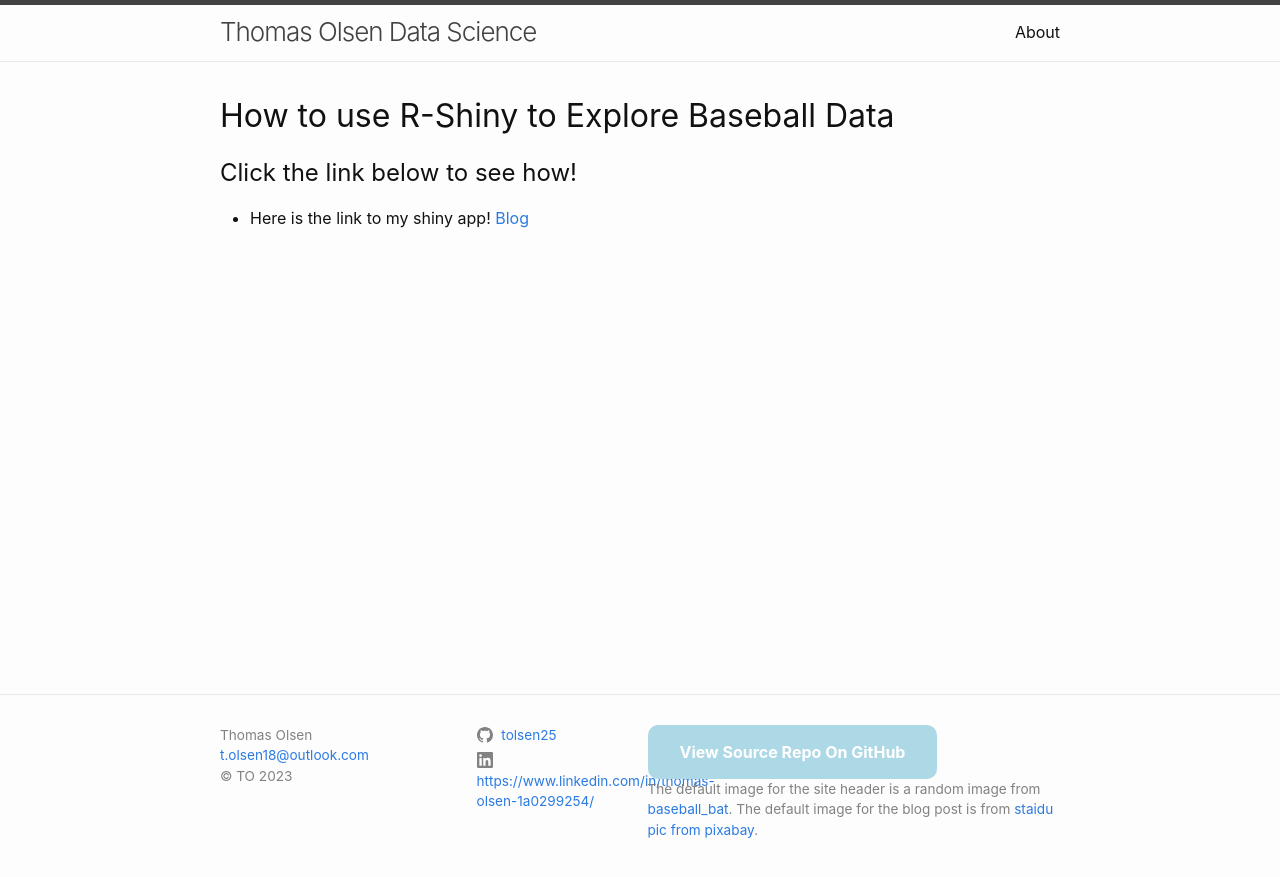
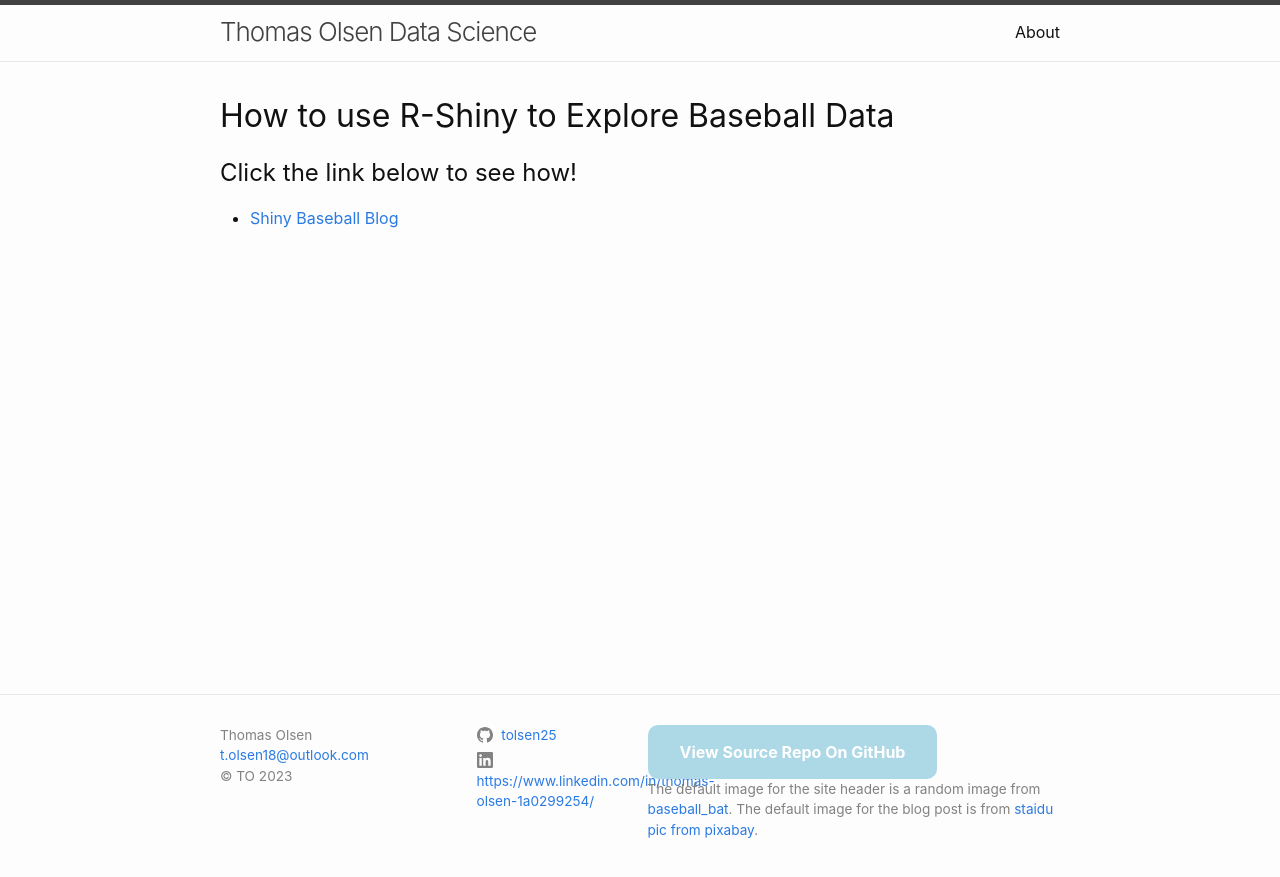
Before and after one commit to tolsen25/tolsen25.github.io, a Jekyll site: the page built from _posts/2023-10-12-shiny-blog.md, in a window 1280 px wide. Shown: the top 877 px of the page. Built offline with Jekyll 4.4.1, drawn with Linux system fonts in a browser that asks for light colours.

Commit message:
Update 2023-10-12-shiny-blog.md

```diff
--- a/_posts/2023-10-12-shiny-blog.md
+++ b/_posts/2023-10-12-shiny-blog.md
@@ -1,10 +1,10 @@
 ---
 layout: default
-title: My Sports Blog
+title: Exploring Baseball Data with Shiny!
 ---
 
 # How to use R-Shiny to Explore Baseball Data
 
 ## Click the link below to see how!
 
-- Here is the link to my shiny app! [Blog](https://studentaccount.shinyapps.io/battingBlog/)
+- [Shiny Baseball Blog](https://studentaccount.shinyapps.io/battingBlog/)
```
